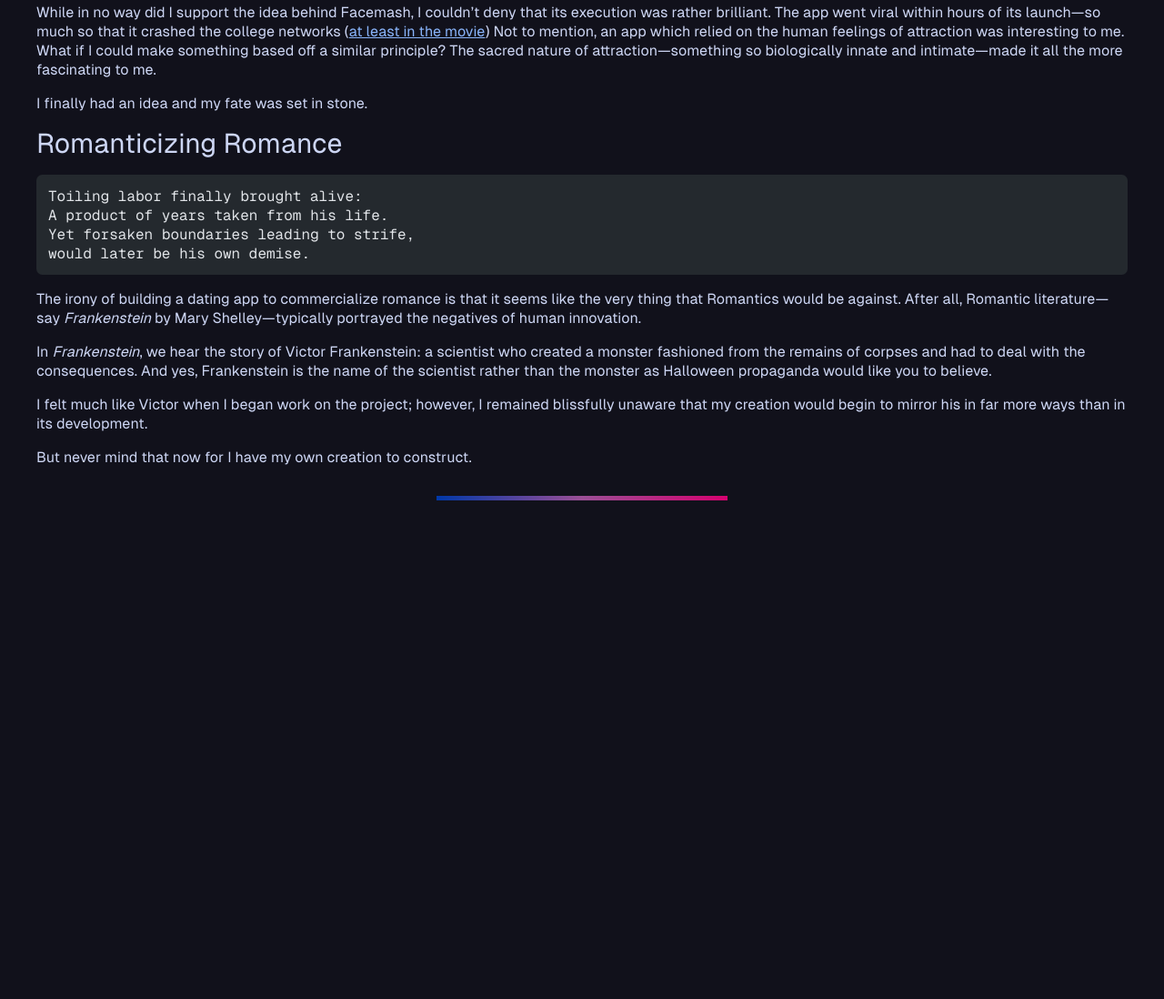
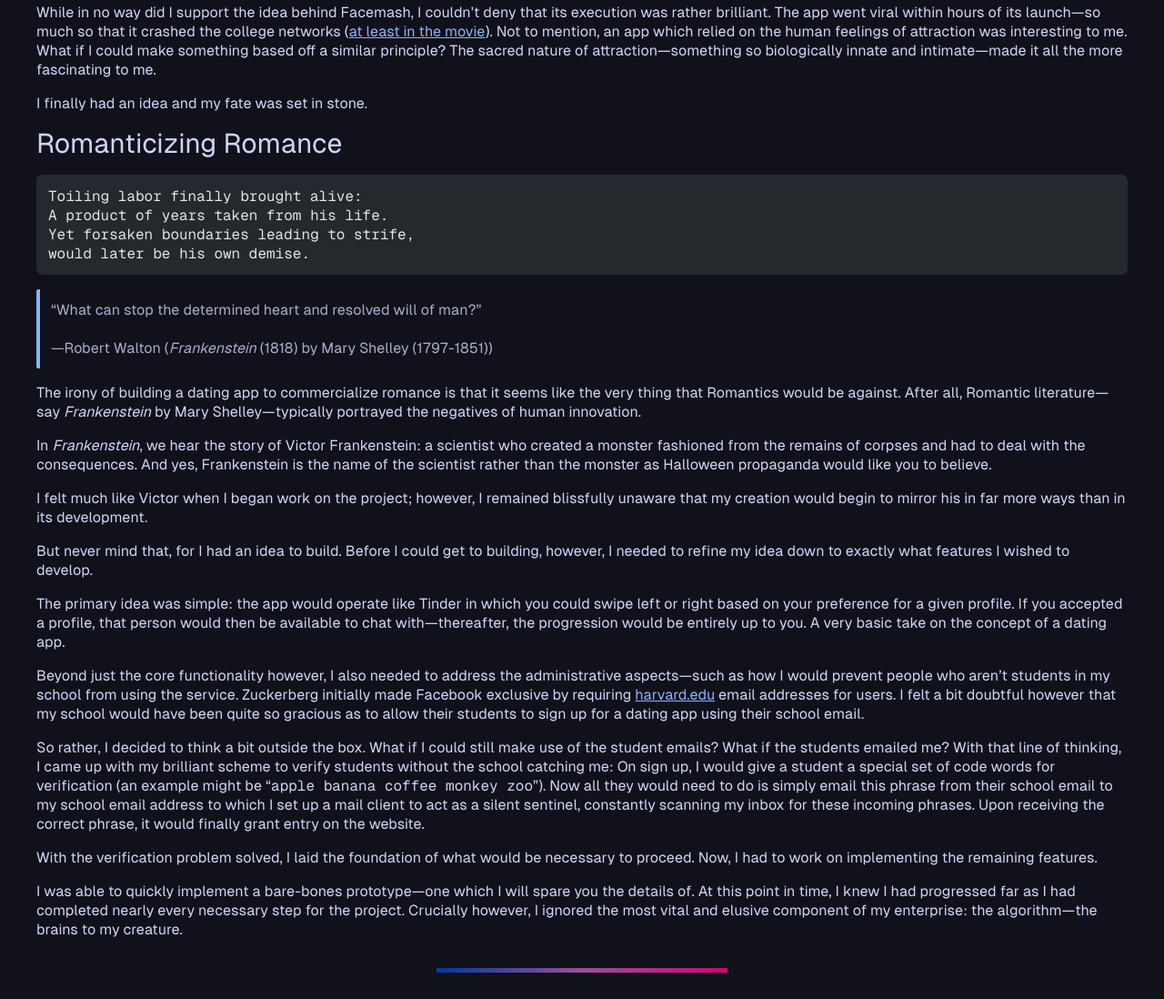
Before and after one commit to errorcodezero/errorcodezero.dev, an Astro site: page /blog/dating-apps-dsa-and-dopamine in a window 1280 px wide. Shown: the part 1512-2610 px from the top of the page at 91% size. Before the commit the page ends 2091 px from the top, so only its background shows below. Built offline with nearby package versions, Linux system fonts and the light colour scheme; Astro itself is replaced by a stand-in of ours; code samples lack their colours; some icons are missing; a web font is replaced by a local one.

Commit message:
adding new section to my article

````diff
--- a/codebook.toml
+++ b/codebook.toml
@@ -1,5 +1,6 @@
 words = [
     "facemash",
+    "frankensteined",
     "saverin",
     "schooler",
     "zuckerberg",
--- a/src/content/blog/dating-apps-dsa-and-dopamine.md
+++ b/src/content/blog/dating-apps-dsa-and-dopamine.md
@@ -105,7 +105,7 @@ months of academic probation.
 
 While in no way did I support the idea behind Facemash, I couldn't deny that its
 execution was rather brilliant. The app went viral within hours of its launch—so
-much so that it crashed the college networks ([at least in the movie](https://archive.blogs.harvard.edu/dlarochelle/2010/11/16/how-the-social-network-gets-it-wrong-facemash-and-the-dangerous-propagation-of-the-myth-of-network-scarcity/))
+much so that it crashed the college networks ([at least in the movie](https://archive.blogs.harvard.edu/dlarochelle/2010/11/16/how-the-social-network-gets-it-wrong-facemash-and-the-dangerous-propagation-of-the-myth-of-network-scarcity/)).
 Not to mention, an app which relied on the human feelings of attraction was
 interesting to me. What if I could make something based off a similar principle?
 The sacred nature of attraction—something so biologically innate and intimate—made
@@ -122,6 +122,11 @@ Yet forsaken boundaries leading to strife,
 would later be his own demise.
 ```
 
+> "What can stop the determined heart and resolved will of man?"
+>
+> \
+> —Robert Walton (_Frankenstein_ (1818) by Mary Shelley (1797-1851))
+
 The irony of building a dating app to commercialize romance is that it seems like
 the very thing that Romantics would be against. After all, Romantic literature—say
 _Frankenstein_ by Mary Shelley—typically portrayed the negatives of human innovation.
@@ -135,4 +140,37 @@ I felt much like Victor when I began work on the project; however, I
 remained blissfully unaware that my creation would begin to mirror his
 in far more ways than in its development.
 
-But never mind that now for I have my own creation to construct.
+But never mind that, for I had an idea to build. Before I could get to building,
+however, I needed to refine my idea down to exactly what features I wished to develop.
+
+The primary idea was simple: the app would operate like Tinder in which you
+could swipe left or right based on your preference for a given profile. If you
+accepted a profile, that person would then be available to chat with—thereafter,
+the progression would be entirely up to you. A very basic take on the concept
+of a dating app.
+
+Beyond just the core functionality however, I also needed to address the
+administrative aspects—such as how I would prevent people who aren't students
+in my school from using the service. Zuckerberg initially made Facebook
+exclusive by requiring [harvard.edu](https://harvard.edu) email addresses for users.
+I felt a bit doubtful however that my school would have been quite so gracious
+as to allow their students to sign up for a dating app using their school email.
+
+So rather, I decided to think a bit outside the box. What if I could still make
+use of the student emails? What if the students emailed me? With that line of thinking,
+I came up with my brilliant scheme to verify students without the school catching
+me: On sign up, I would give a student a special set of code words for verification
+(an example might be "`apple banana coffee monkey zoo`"). Now all they would need
+to do is simply email this phrase from their school email to my school email address
+to which I set up a mail client to act as a silent sentinel, constantly scanning
+my inbox for these incoming phrases. Upon receiving the correct phrase, it would
+finally grant entry on the website.
+
+With the verification problem solved, I laid the foundation of what would be necessary
+to proceed. Now, I had to work on implementing the remaining features.
+
+I was able to quickly implement a bare-bones prototype—one which I will spare you
+the details of. At this point in time, I knew I had progressed far as I had
+completed nearly every necessary step for the project. Crucially however, I ignored
+the most vital and elusive component of my enterprise: the algorithm—the brains
+to my creature.
````
